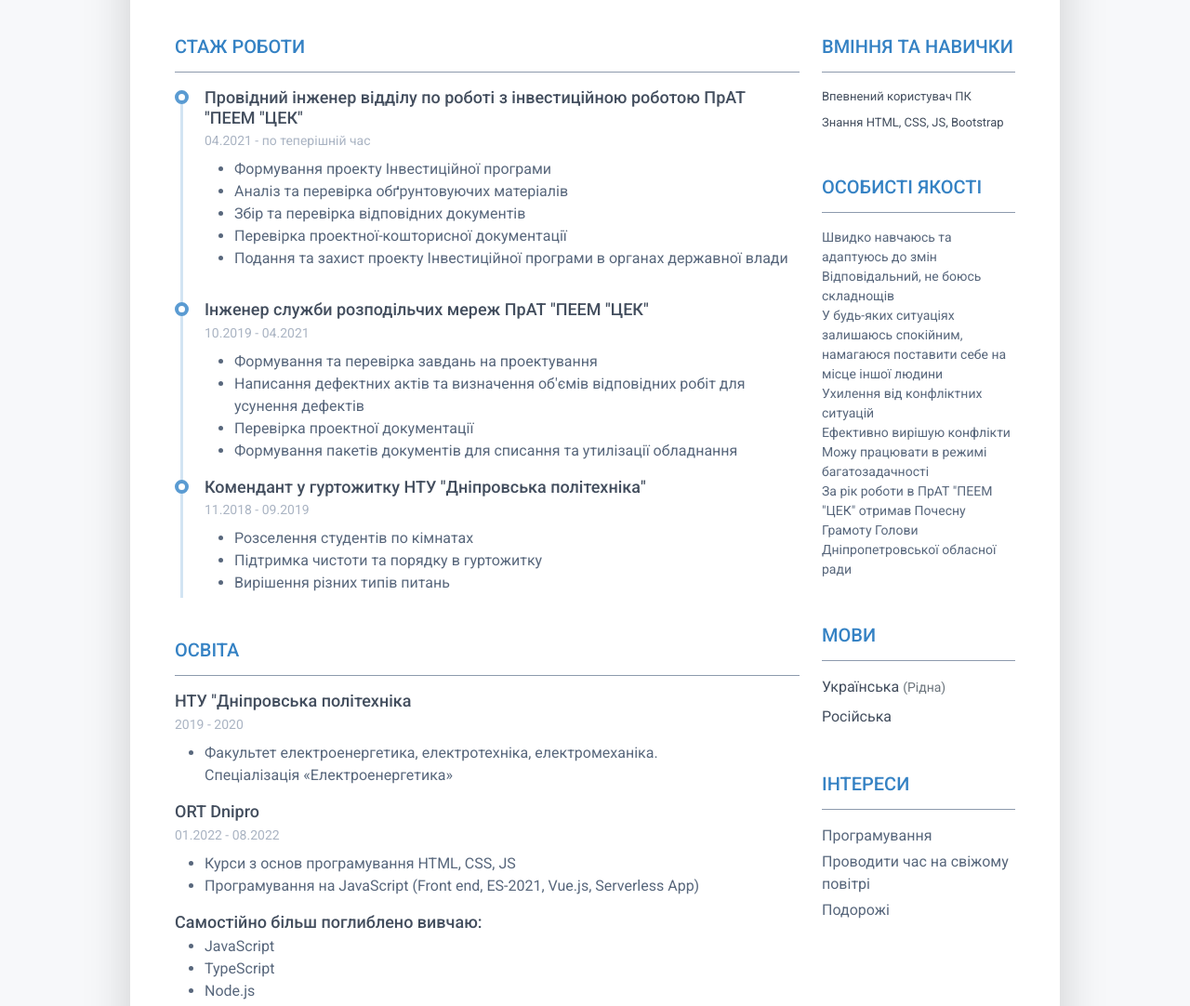
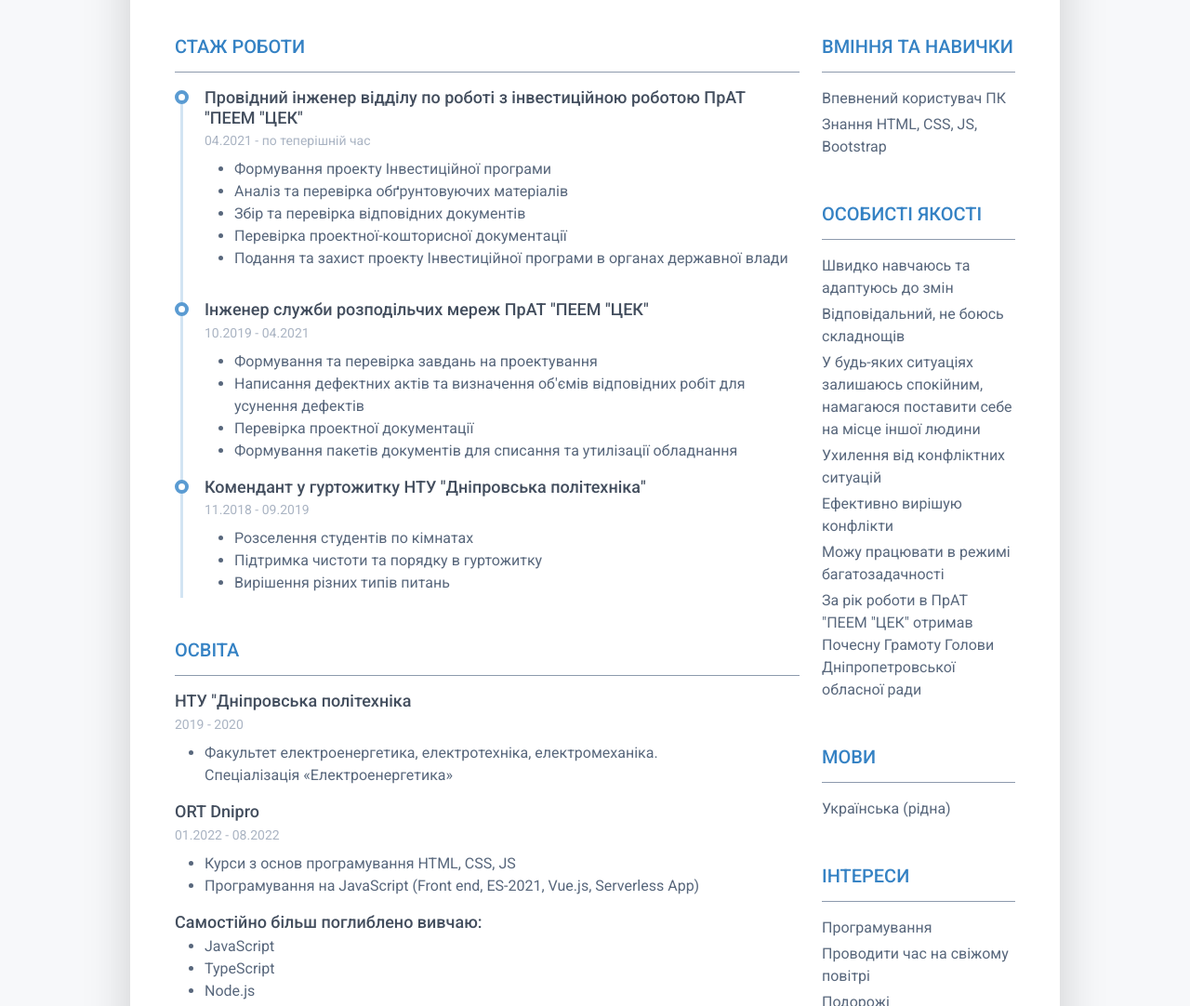
Before and after one commit to Vladislav9724/vladislav9724.github.io, a plain HTML site: page index.html in a window 1280 px wide. Shown: the part 260-1342 px from the top of the page at 93% size. Drawn offline with Linux system fonts and the light colour scheme.

Commit message:
Resume_v.6

```diff
--- a/index.html
+++ b/index.html
@@ -198,68 +198,45 @@
                     </section><!--//experience-section-->
                 </div>
                 <div class="col-lg-3">
-                    <section class="resume-section skills-section mb-5">
+                    <section class="resume-section interests-section mb-5">
                         <h2 class="resume-section-title text-uppercase font-weight-bold pb-3 mb-3">
                             Вміння та навички</h2>
                         <div class="resume-section-content">
-                            <div class="resume-skill-item">
-                                <ul class="list-unstyled mb-4">
-                                    <li class="mb-2">
-                                        <div class="resume-skill-name">Впевнений користувач ПК</div>
-                                    </li>
-                                    <li class="mb-2">
-                                    <li class="mb-2">
-                                        <div class="resume-skill-name">Знання HTML, CSS, JS, Bootstrap
-                                        </div>
-                                    </li>
-                                </ul>
-                            </div><!--//resume-skill-item-->
+                            <ul class="list-unstyled">
+                                <li class="mb-1">Впевнений користувач ПК</li>
+                                <li class="mb-1">Знання HTML, CSS, JS, Bootstrap</li>
+                            </ul>
+                        </div>
+                    </section><!--//interests-section-->
 
-                        </div><!--resume-section-content-->
-                    </section><!--//skills-section-->
-                    <section class="resume-section education-section mb-5">
+                    <section class="resume-section interests-section mb-5">
                         <h2 class="resume-section-title text-uppercase font-weight-bold pb-3 mb-3">
                             Особисті якості</h2>
                         <div class="resume-section-content">
                             <ul class="list-unstyled">
-                                <li class="mb-2">
-                                    <div class="resume-degree-org">Швидко навчаюсь та адаптуюсь до
-                                        змін
-                                    </div>
-                                    <div class="resume-degree-org">Відповідальний, не боюсь складнощів
-                                    </div>
-                                    <div class="resume-degree-org">У будь-яких ситуаціях залишаюсь
-                                        спокійним, намагаюся поставити себе на місце іншої людини
-                                    </div>
-                                    <div class="resume-degree-org">Ухилення від конфліктних ситуацій
-                                    </div>
-                                    <div class="resume-degree-org">Ефективно вирішую конфлікти</div>
-                                    <div class="resume-degree-org">Можу працювати в режимі
-                                        багатозадачності
-                                    </div>
-                                    <div class="resume-degree-org">За рік роботи в ПрАТ "ПЕЕМ "ЦЕК"
-                                        отримав Почесну Грамоту Голови Дніпропетровської обласної ради
-                                    </div>
-
-                                </li>
+                                <li class="mb-1">Швидко навчаюсь та адаптуюсь до змін</li>
+                                <li class="mb-1">Відповідальний, не боюсь складнощів</li>
+                                <li class="mb-1">У будь-яких ситуаціях залишаюсь
+                                    спокійним, намагаюся поставити себе на місце іншої людини</li>
+                                <li class="mb-1">Ухилення від конфліктних ситуацій</li>
+                                <li class="mb-1">Ефективно вирішую конфлікти</li>
+                                <li class="mb-1">Можу працювати в режимі багатозадачності</li>
+                                <li class="mb-1">За рік роботи в ПрАТ "ПЕЕМ "ЦЕК"
+                                    отримав Почесну Грамоту Голови Дніпропетровської обласної ради</li>
 
                             </ul>
                         </div>
-                    </section><!--//education-section-->
+                    </section><!--//interests-section-->
                     <section class="resume-section language-section mb-5">
+                    <section class="resume-section interests-section mb-5">
                         <h2 class="resume-section-title text-uppercase font-weight-bold pb-3 mb-3">
                             Мови</h2>
                         <div class="resume-section-content">
-                            <ul class="list-unstyled resume-lang-list">
-                                <li class="mb-2"><span class="resume-lang-name font-weight-bold">Українська</span>
-                                    <small class="text-muted font-weight-normal">(Рідна)</small></li>
-                                <li class="mb-2 align-middle"><span
-                                        class="resume-lang-name font-weight-bold">Російська</span>
-                                    <small class="text-muted font-weight-normal"></small></li>
-
+                            <ul class="list-unstyled">
+                                <li class="mb-1">Українська (рідна)</li>
                             </ul>
                         </div>
-                    </section><!--//language-section-->
+                    </section><!--//interests-section-->
                     <section class="resume-section interests-section mb-5">
                         <h2 class="resume-section-title text-uppercase font-weight-bold pb-3 mb-3">
                             Інтереси</h2>
```
